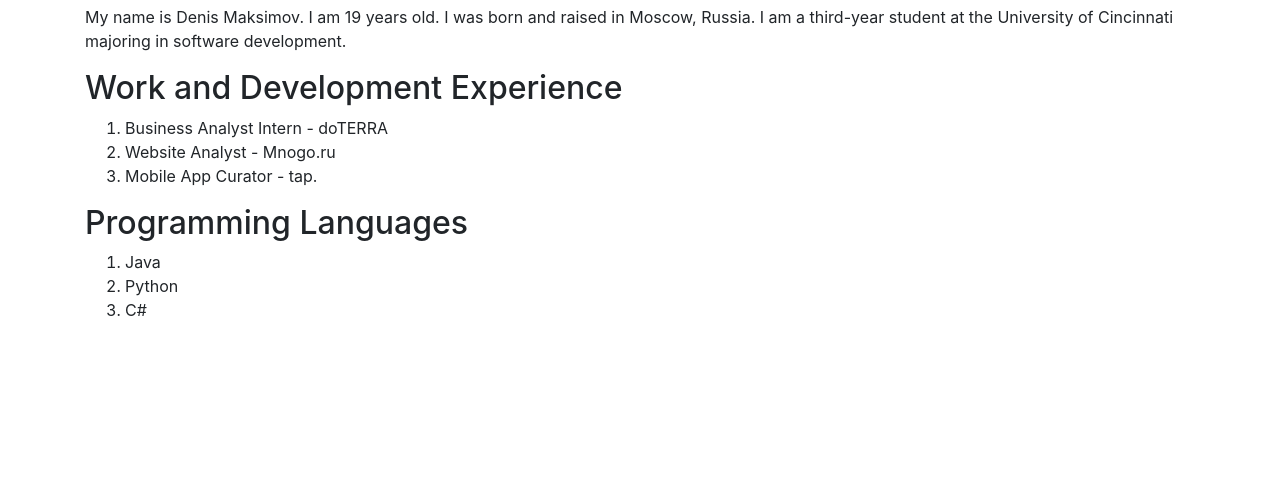
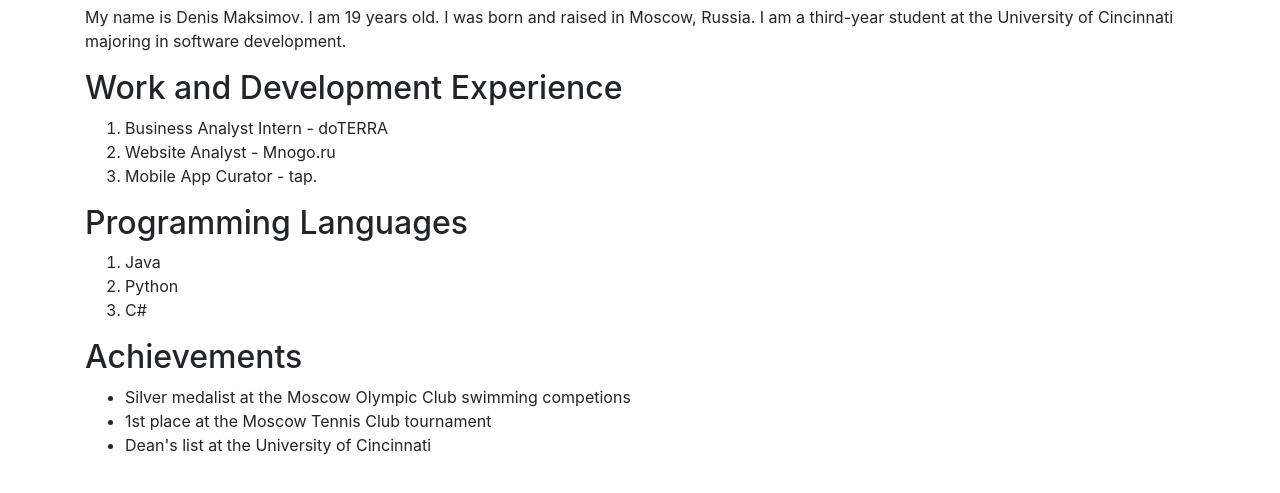
Before and after one commit to maksimds/online-portfolio-maksimds-main, a website: page index.html in a window 1280 px wide. Shown: the part 121-614 px from the top of the page. Drawn offline with nearby package versions, Linux system fonts and the light colour scheme.

Commit message:
added Achievements section

```diff
--- a/index.html
+++ b/index.html
@@ -44,6 +44,15 @@
       </ol>
     </div>
 
+    <div class="section" id="achievements">
+      <h2>Achievements</h2>
+      <ul>
+        <li>Silver medalist at the Moscow Olympic Club swimming competions</li>
+        <li>1st place at the Moscow Tennis Club tournament</li>
+        <li>Dean's list at the University of Cincinnati</li>
+      </ul>
+    </div>
+
   </div>
 
   <!-- INCLUDE SCRIPTS FILE HERE -->
```
